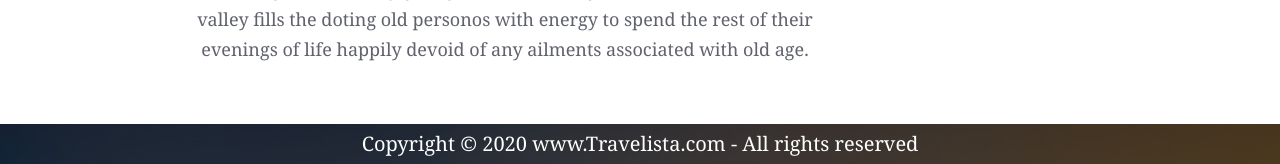
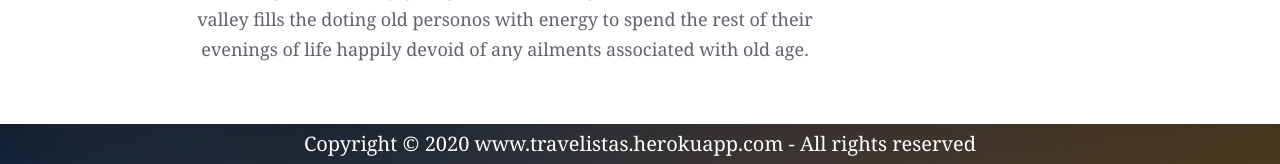
Before and after one commit to codebiet/Travelista, a Django app: page / in a window 1280 px wide. Shown: the part 2528-2692 px from the top of the page. Run offline with Django 3.2, Linux system fonts and the light colour scheme; some libraries are stand-ins or nearby versions; some web fonts are replaced.

```diff
--- a/Places/templates/Places/about.html
+++ b/Places/templates/Places/about.html
@@ -125,7 +125,7 @@
 </section>
 <footer>
     <p class="text-footer bg" style="margin: 0 auto; position: relative; top: 90px;">
-        Copyright &copy; 2020 www.Travelista.com - All rights reserved
+        Copyright &copy; 2020 www.travelistas.herokuapp.com - All rights reserved
     </p>
 
 </footer>
--- a/Places/templates/Places/index.html
+++ b/Places/templates/Places/index.html
@@ -111,7 +111,7 @@
 
 <footer>
     <p class="text-footer bg" style="margin: 0 auto;">
-        Copyright &copy; 2020 www.Travelista.com - All rights reserved
+        Copyright &copy; 2020 www.travelistas.herokuapp.com - All rights reserved
     </p>
 
 </footer>
```
